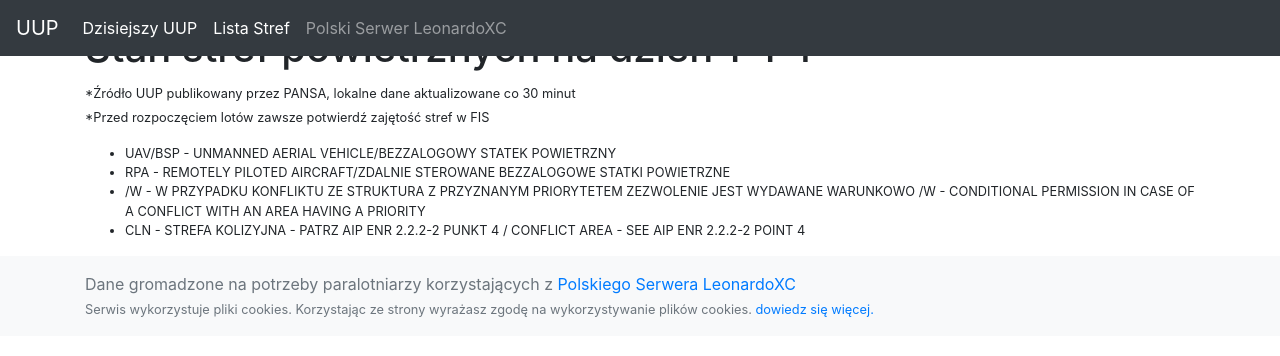
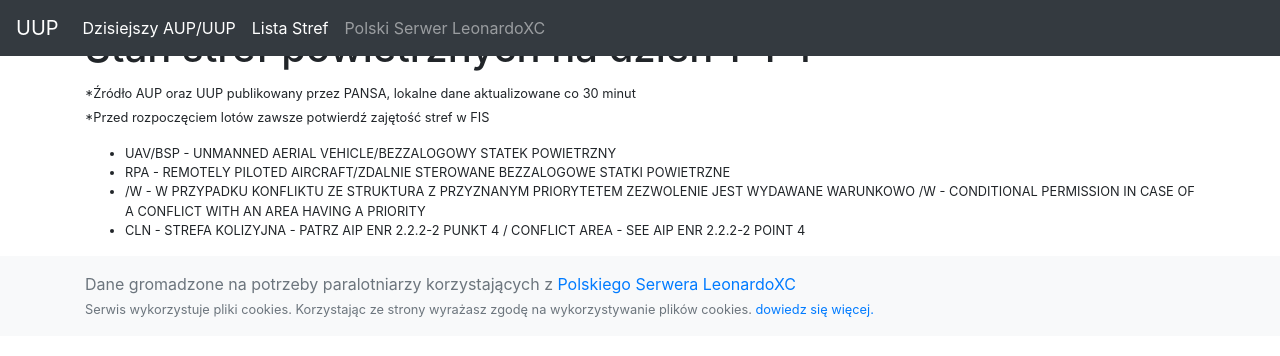
Before and after one commit to robertgrubba/UUP, a Flask app: page /1/1/1/ in a window 1280 px wide. Shown: the top 356 px of the page. Run offline with Flask 2, Linux system fonts and the light colour scheme; data that the repository does not hold is empty; some libraries are stand-ins or nearby versions.

Commit message:
added info about aup

```diff
--- a/core/templates/core/base.html
+++ b/core/templates/core/base.html
@@ -38,7 +38,7 @@
       <div class="collapse navbar-collapse" id="navbarsExampleDefault">
         <ul class="navbar-nav mr-auto">
           <li class="nav-item active">
-		  <a class="nav-link" href="{{ url_for('core_bp.today') }}">Dzisiejszy UUP<span class="sr-only">(current)</span></a>
+		  <a class="nav-link" href="{{ url_for('core_bp.today') }}">Dzisiejszy AUP/UUP<span class="sr-only">(current)</span></a>
           </li>
           <li class="nav-item active">
 		  <a class="nav-link" href="{{ url_for('core_bp.airspaces') }}">Lista Stref<span class="sr-only">(current)</span></a>
--- a/core/templates/core/reservations.html
+++ b/core/templates/core/reservations.html
@@ -123,7 +123,7 @@
 </table>
 {% endif %}
 
-<p><small>*Źródło UUP publikowany przez PANSA, lokalne dane aktualizowane co 30 minut <br>*Przed rozpoczęciem lotów zawsze potwierdź zajętość stref w FIS
+<p><small>*Źródło AUP oraz UUP publikowany przez PANSA, lokalne dane aktualizowane co 30 minut <br>*Przed rozpoczęciem lotów zawsze potwierdź zajętość stref w FIS
 <ul>
 	<li>UAV/BSP - UNMANNED AERIAL VEHICLE/BEZZALOGOWY STATEK POWIETRZNY</li>
 	<li>RPA - REMOTELY PILOTED AIRCRAFT/ZDALNIE STEROWANE BEZZALOGOWE STATKI POWIETRZNE</li>
```
